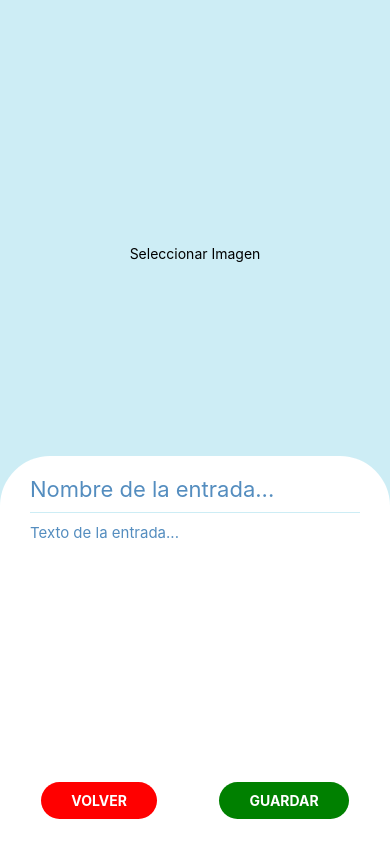
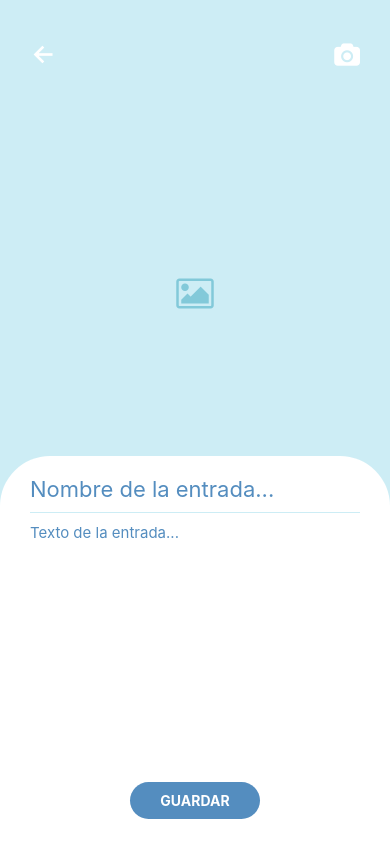
Before and after one commit to NicoPicotto/De-Paso-App, a React Native app: screen /NewMoment in a window 390 px wide. Built offline with nearby package versions, Linux system fonts and the light colour scheme.

Commit message:
Estilos de background

```diff
--- a/src/Screens/NewMoment/index.js
+++ b/src/Screens/NewMoment/index.js
@@ -5,12 +5,16 @@ import {
 	Image,
 	TextInput,
 	ScrollView,
+	ImageBackground
 } from 'react-native';
 import React, { useState } from 'react';
 import { styles } from './styles';
 import * as ImagePicker from 'expo-image-picker';
 import { useDispatch } from 'react-redux';
 import { momentActions } from '../../store/action';
+import { Ionicons } from '@expo/vector-icons';
+import { FontAwesome } from '@expo/vector-icons';
+import { COLORS } from '../../Constants';
 
 const NewMoment = ({ navigation }) => {
 	const dispatch = useDispatch();
@@ -46,12 +50,36 @@ const NewMoment = ({ navigation }) => {
 
 	return (
 		<View style={styles.container}>
-			<TouchableOpacity onPress={pickImage} style={styles.imageButton}>
-				{image ? (
-					<Image source={{ uri: image }} style={styles.image} />
-				) : (
-					<Text>Seleccionar Imagen</Text>
-				)}
+			<TouchableOpacity onPress={pickImage} style={styles.imageButton}
+			>
+				{image ? <ImageBackground source={{ uri: image }} resizeMode="cover" style={styles.imageBackground}/> : null}
+				<View style={styles.topBarTouchable}>
+					<TouchableOpacity onPress={goToList}>
+						<Ionicons
+							name='arrow-back'
+							size={28}
+							color="white"
+						/>
+					</TouchableOpacity>
+					<TouchableOpacity>
+						<FontAwesome
+							name='camera'
+							size={24}
+							color="white"
+						/>
+					</TouchableOpacity>
+				</View>
+				<View style={styles.touchableLayout}>
+					{image ? (
+						null
+					) : (
+						<FontAwesome
+							name='picture-o'
+							size={35}
+							color={COLORS.secondaryColor}
+						/>
+					)}
+				</View>
 			</TouchableOpacity>
 
 			<View style={styles.inputContainer}>
@@ -70,9 +98,6 @@ const NewMoment = ({ navigation }) => {
 					/>
 				</ScrollView>
 				<View style={styles.buttonContainer}>
-					<TouchableOpacity style={styles.buttonBack} onPress={goToList}>
-						<Text style={styles.textButtonBack}>VOLVER</Text>
-					</TouchableOpacity>
 					<TouchableOpacity
 						style={styles.buttonSave}
 						onPress={handleSaveMoment}
--- a/src/Screens/NewMoment/styles.js
+++ b/src/Screens/NewMoment/styles.js
@@ -35,8 +35,6 @@ export const styles = StyleSheet.create({
 	imageButton: {
 		height: '60%',
 		overflow: 'hidden',
-		justifyContent: 'center',
-		alignItems: 'center',
 		backgroundColor: COLORS.terciartyColor,
 	},
 	image: {
@@ -54,17 +52,38 @@ export const styles = StyleSheet.create({
 		backgroundColor: 'red',
 	},
 	textButtonBack: {
-		color: "white",
-		fontWeight: "bold",
+		color: 'white',
+		fontWeight: 'bold',
 	},
 	buttonSave: {
 		paddingVertical: 10,
 		paddingHorizontal: 30,
 		borderRadius: 50,
-		backgroundColor: 'green',
+		backgroundColor: COLORS.primaryColor,
 	},
 	textButtonSave: {
-		color: "white",
-		fontWeight: "bold",
+		color: 'white',
+		fontWeight: 'bold',
+	},
+	topBarTouchable: {
+		height: '10%',
+		marginTop: 30,
+		alignItems: 'center',
+		flexDirection: 'row',
+		justifyContent: 'space-between',
+		marginHorizontal: 30,
+	},
+	touchableLayout: {
+		flex: 1,
+		alignItems: 'center',
+		justifyContent: 'center',
+	},
+	imageBackground: {
+		flex: 1,
+		position: 'absolute',
+		top: 0,
+		bottom: 0,
+		right: 0,
+		left: 0,
 	},
 });
```
